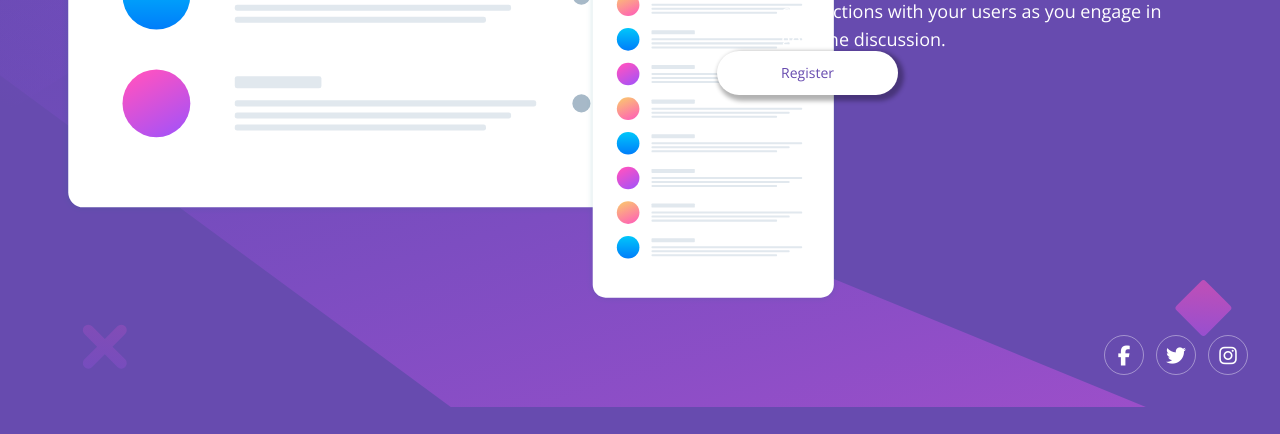
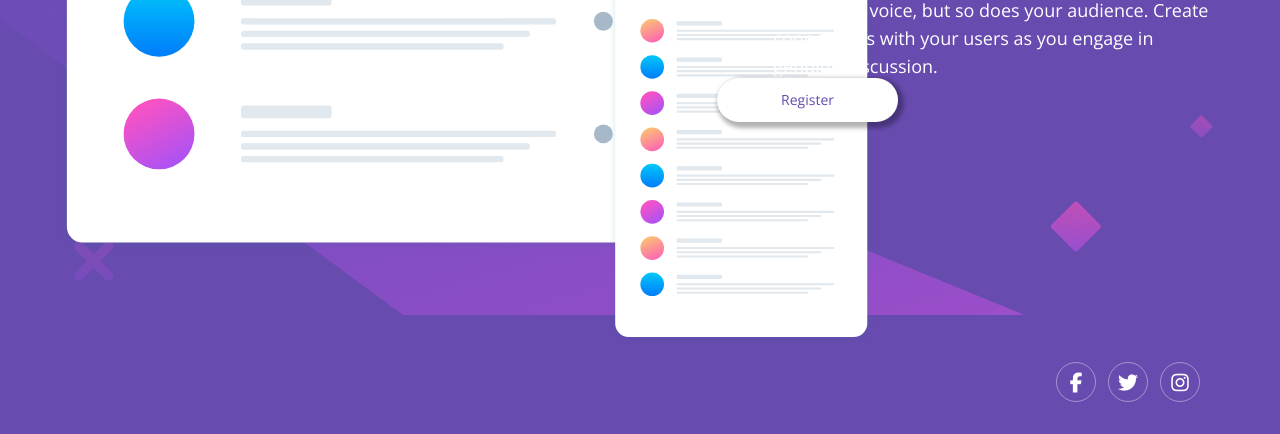
Before and after one commit to Abaljerind/huddle-landing-page, a website: page index.html in a window 1280 px wide. Shown: the part 462-896 px from the top of the page. Before the commit the page ends 869 px from the top, so only its background shows below. Drawn offline with nearby package versions, Linux system fonts and the light colour scheme.

Commit message:
fixing bg & recreate css file

```diff
--- a/index.html
+++ b/index.html
@@ -37,7 +37,7 @@
     <link rel="stylesheet" href="/css/style.css" />
   </head>
   <body
-    class="bg-mobile bg-violet mx-auto p-8 bg-no-repeat bg-contain lg:bg-desktop lg:bg-cover"
+    class="bg-mobile bg-violet mx-auto p-8 bg-no-repeat bg-contain lg:bg-desktop lg:min-h-screen"
   >
     <main>
       <section class="top">
@@ -51,7 +51,7 @@
 
         <div class="illustration">
           <img
-            class="ml-1 lg:ml-16 lg:mt-[203px] lg:scale-110"
+            class="ml-1 lg:ml-20 lg:mt-[230px] lg:scale-[1.15]"
             src="./images/illustration-mockups.svg"
             alt="illustration mockups"
           />
@@ -60,13 +60,13 @@
 
       <section class="middle text-center mt-14 lg:relative">
         <h1
-          class="font-poppins text-white text-2xl font-semibold lg:text-[42px] lg:leading-[55px] lg:w-2/5 lg:text-start lg:absolute lg:-top-[535px] lg:-right-4"
+          class="font-poppins text-white text-2xl font-semibold lg:text-[42px] lg:leading-[55px] lg:w-1/3 lg:text-start lg:absolute lg:-top-[545px] lg:right-24"
         >
           Build The Community Your Fans Will Love
         </h1>
 
         <p
-          class="font-openSans text-white text-base mt-4 px-1 lg:text-lg lg:w-5/12 lg:px-7 lg:text-start lg:absolute lg:-top-[410px] lg:-right-3"
+          class="font-openSans text-white text-base mt-4 px-1 lg:text-lg lg:w-5/12 lg:px-7 lg:text-start lg:absolute lg:-top-[410px] lg:-right-1"
         >
           Huddle re-imagines the way we build communities. You have a voice, but
           so does your audience. Create connections with your users as you
@@ -74,13 +74,15 @@
         </p>
 
         <button
-          class="mt-6 bg-white text-violet font-openSans text-sm px-24 py-3 rounded-full shadow-lg hover:text-white hover:bg-softMagenta hover:bg-blend-lighten hover:shadow-active lg:absolute lg:bottom-60 lg:right-[350px] lg:px-16 lg:shadow-active 2xl:right-[390px]"
+          class="mt-6 bg-white text-violet font-openSans text-sm px-24 py-3 rounded-full shadow-lg hover:text-white hover:bg-softMagenta hover:bg-blend-lighten hover:shadow-active lg:absolute lg:bottom-60 lg:right-[350px] lg:px-16 lg:shadow-active 2xl:right-[400px]"
         >
           Register
         </button>
       </section>
 
-      <footer class="flex justify-center mt-16 gap-3 lg:mt-0 lg:justify-end">
+      <footer
+        class="flex justify-center mt-16 gap-3 lg:mt-0 lg:justify-end lg:mr-12"
+      >
         <!-- fb -->
         <span
           class="group w-10 h-10 border-white border border-opacity-40 rounded-full leading-10 inline-flex items-center justify-center hover:border-softMagenta hover:cursor-pointer"
```
Also changed, not shown: css/style.css.
